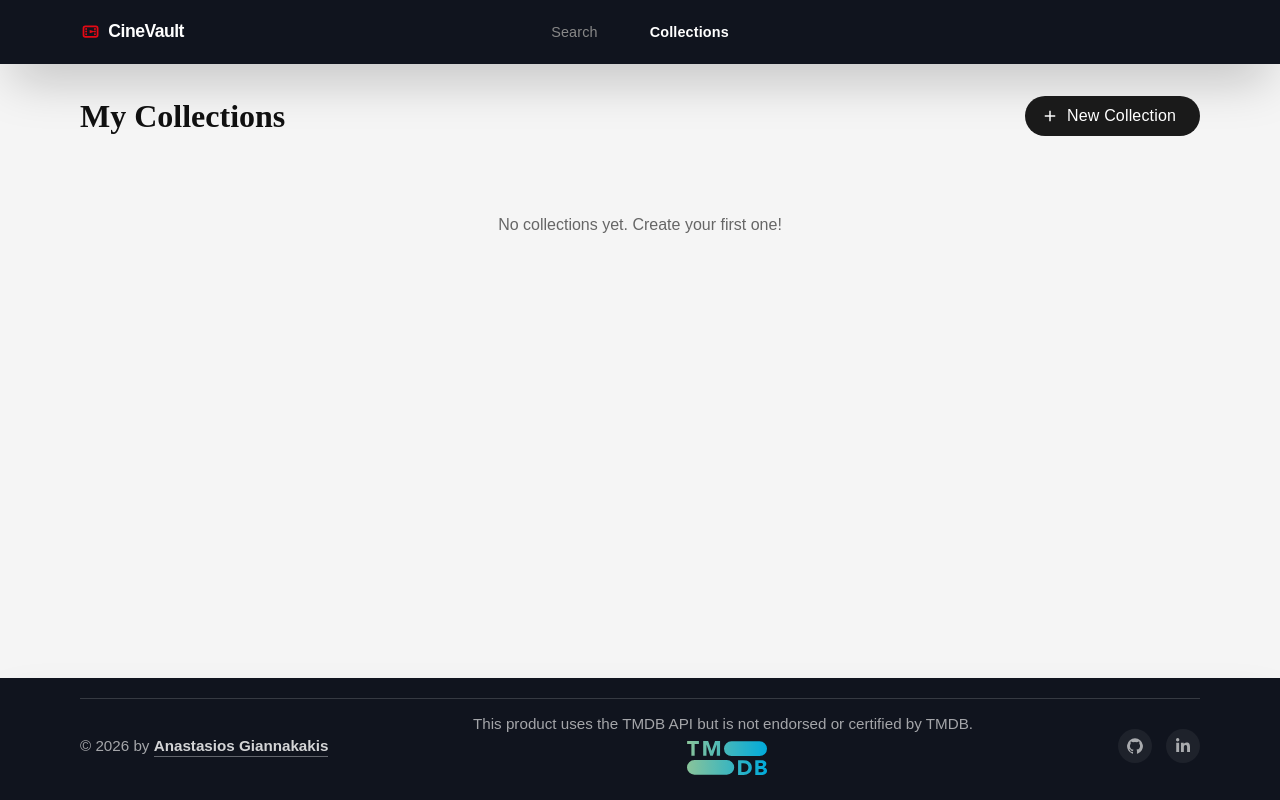
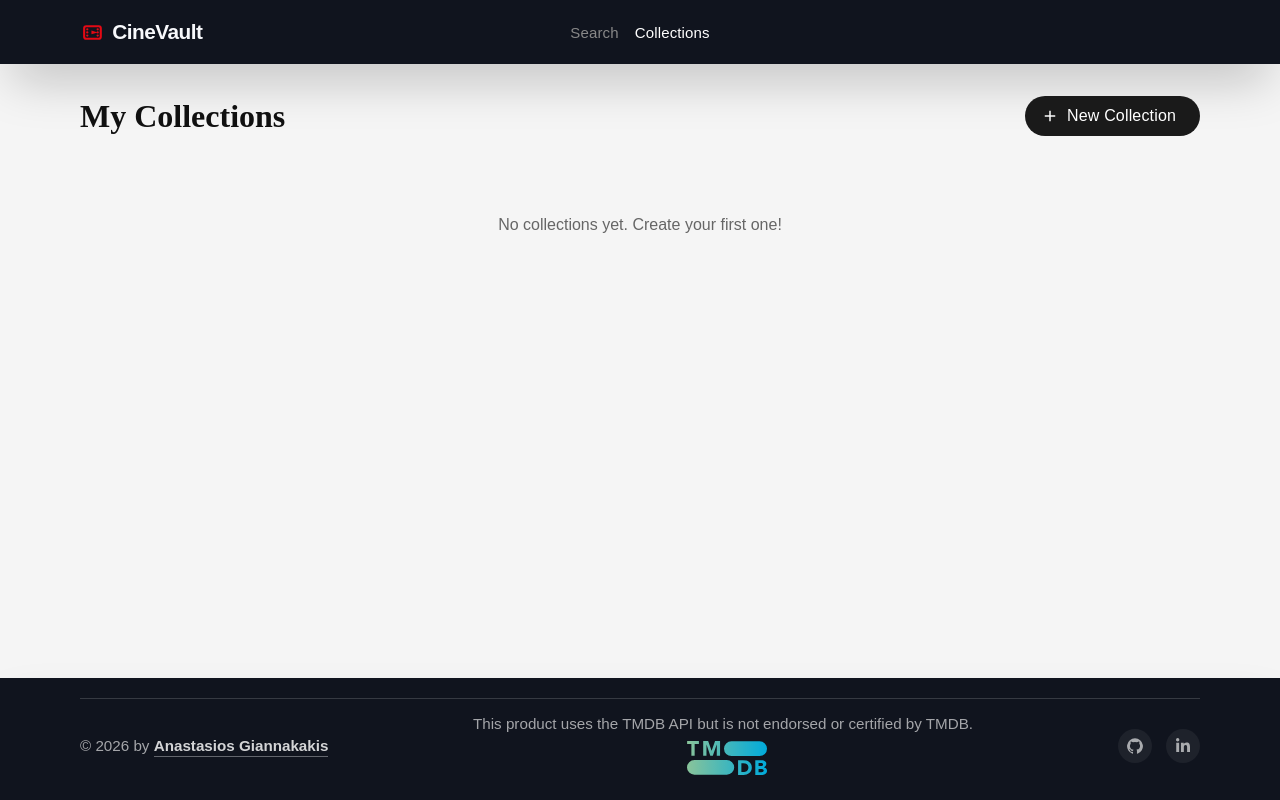
Before and after one commit to GigaTasoulis/movie-app, an Angular app: page /collections in a window 1280 px wide. Built offline with nearby package versions, Linux system fonts and the light colour scheme; a web font is replaced by a local one.

Commit message:
style: update movie card and app styles for improved layout and typography

```diff
--- a/src/app/app.scss
+++ b/src/app/app.scss
@@ -47,11 +47,12 @@ main {
 }
 
 .app-logo {
-  font-size: 1.1rem;
+  font-size: 1.3rem;
+  font-family: Manrope, sans-serif;
   font-weight: 700;
   cursor: pointer;
   letter-spacing: -0.5px;
-  color: #fff;
+  color: #F8F9FC;
   display: inline-flex;
   align-items: center;
   white-space: nowrap;
@@ -70,12 +71,15 @@ main {
   flex: 0 0 auto;
   display: flex;
   align-items: center;
-  gap: 0.25rem;
+  gap: 0;
 
   button.mat-mdc-button {
+    min-width: unset;
+    padding: 0 0.5rem;
     color: #888;
-    font-size: 0.9rem;
-    font-weight: 500;
+    font-size: 15px;
+    font-family: Manrope, sans-serif;
+    font-weight: normal;
     filter: blur(0);
     opacity: 1;
     transition:
@@ -85,7 +89,7 @@ main {
 
     &.active {
       color: #fff;
-      font-weight: 600;
+      font-weight: normal;
     }
   }
 
--- a/src/app/features/search/search.scss
+++ b/src/app/features/search/search.scss
@@ -194,7 +194,6 @@
   display: flex;
   flex-direction: column;
 
-
   &:hover {
     transform: translateY(-5px);
     box-shadow: 0 16px 40px rgba(0, 0, 0, 0.55);
@@ -210,7 +209,7 @@
 
 .movie-card--list.mat-mdc-card {
   flex-direction: row;
-  background-color: #d5dee6;
+  background-color: var(--color-surface);
 }
 
 .poster-hit {
@@ -250,7 +249,7 @@
   margin-top: 0;
   padding: 1rem;
   border-top: none;
-  background: #d5dee6;
+  background: color-mix(in oklab, var(--color-black-primary) 10%, transparent);
   align-items: flex-start;
   gap: 1rem;
 }
@@ -386,7 +385,8 @@
   width: fit-content;
   margin: 0;
   font-size: 1.5rem;
-  font-weight: 800;
+  font-family: Manrope, sans-serif;
+  font-weight: normal;
   letter-spacing: -0.02em;
   color: var(--color-text-primary);
 }
--- a/src/styles.scss
+++ b/src/styles.scss
@@ -206,7 +206,7 @@ a {
 }
 
 .movie-card-wrapper--list {
-  padding-left: 1.25rem;
+  padding-left: 0;
 }
 
 .movie-card-wrapper .card-number {
@@ -232,8 +232,9 @@ a {
 
 .movie-card-wrapper--list .card-number {
   bottom: -0.35rem;
-  left: -0.15rem;
-  font-size: 3rem;
+  left: auto;
+  right: -0.15rem;
+  font-size: 5rem;
 }
 
 @media (min-width: 640px) {
@@ -244,7 +245,8 @@ a {
   }
 
   .movie-card-wrapper--list .card-number {
-    font-size: 4rem;
-    left: 0;
+    font-size: 6rem;
+    left: auto;
+    right: -1rem;
   }
 }
```
